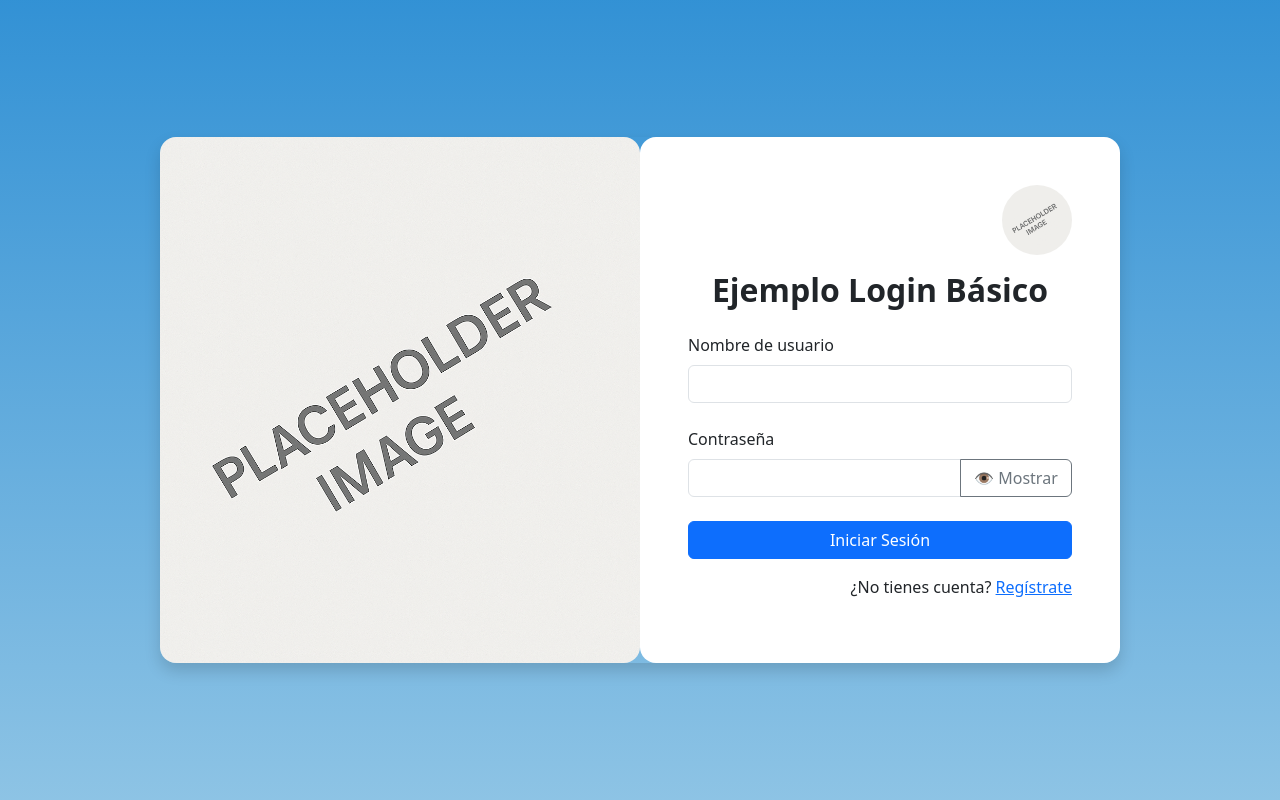
After one commit to ibaimoya/Sistemas-Distribuidos, a Spring app: template Práctica 2 - Spring Boot y API en Python/SpringPythonAPI/src/main/resources/templates/login.html in a window 1280 px wide. The commit adds this page. Run offline with Thymeleaf, Linux system fonts and the light colour scheme; the template is opened without the code that fills it, so the values that code supplies are empty.

Commit message:
Añadida primera versió del login.

```diff
--- a/Práctica 2 - Spring Boot y API en Python/SpringPythonAPI/src/main/resources/templates/index.html
+++ b/Práctica 2 - Spring Boot y API en Python/SpringPythonAPI/src/main/resources/templates/index.html
@@ -6,5 +6,11 @@
   </head>
   <body>
     <h1 th:text="'¡Hola, Spring Boot!'">¡Hola, Spring Boot!</h1>
+
+
+    <!-- Enlace al login -->
+    <p>
+        <a th:href="@{/login}">Iniciar sesión</a>
+    </p>
   </body>
 </html>
--- /dev/null
+++ b/Práctica 2 - Spring Boot y API en Python/SpringPythonAPI/src/main/resources/templates/login.html
@@ -0,0 +1,131 @@
+<!DOCTYPE html>
+<html lang="es">
+<head>
+    <meta charset="UTF-8">
+    <meta name="viewport" content="width=device-width, initial-scale=1.0">
+    <title>Login</title>
+    <link href="https://cdn.jsdelivr.net/npm/bootstrap@5.3.3/dist/css/bootstrap.min.css" rel="stylesheet">
+    <style>
+        body {
+            min-height: 100vh;
+            display: flex;
+            justify-content: center;
+            align-items: center;
+            margin: 0;
+            background: linear-gradient(to bottom,
+                    rgba(18,128,206,0.864),
+                    rgba(9,126,198,0.461));
+            background-repeat: no-repeat;
+        }
+        .bg {
+            /* fondo temporal */
+            background:url('/images/placeholder.png') center/cover no-repeat;
+        }
+        .error {
+            color: red;
+            font-size: 14px;
+        }
+        .btn-toggle-password {
+            min-width: 7rem;
+            display: inline-flex;
+            align-items: center;
+            justify-content: center;
+            gap: 0.25rem;
+        }
+    </style>
+</head>
+<body>
+
+    <div class="container w-75 rounded-4 shadow">
+        <div class="row nav-item-stretch">
+            <div class="col bg d-none d-lg-block col-md-5 col-lg-5 col-xl-6 rounded-4"></div>
+            <div class="col bg-white p-5 rounded-4">
+
+                <div class="text-end">
+                    <a th:href="@{/}">
+                        <img th:src="@{/images/placeholder.png}" width="70" style="border-radius:50%;" alt="">
+                    </a>
+                </div>
+                <h2 class="fw-bold text-center py-3">Ejemplo Login Básico</h2>
+
+                <form id="formularioLogin" th:action="@{/login}" method="post">
+
+                    <div class="mb-4">
+                        <label for="usuario" class="form-label">Nombre de usuario</label>
+                        <input type="text" class="form-control" id="usuario" name="usuario">
+                        <div class="error" id="usuarioError"></div>
+                    </div>
+
+                    <div class="mb-4">
+                        <label for="password" class="form-label">Contraseña</label>
+                        <div class="input-group">
+                            <input type="password" class="form-control" id="password" name="password">
+                            <button type="button"
+                                    class="btn btn-outline-secondary btn-toggle-password"
+                                    onclick="mostrarContraseña(event)">
+                              <span id="icono">👁</span>
+                              <span id="texto">Mostrar</span>
+                            </button>
+                        </div>
+                        <div class="error" id="passwordError"></div>
+                    </div>
+
+                    <div class="d-grid">
+                        <button type="submit" class="btn btn-primary">Iniciar Sesión</button>
+                    </div>
+                    <div class="my-3 text-end">
+                        <span>¿No tienes cuenta? <a th:href="@{/register}">Regístrate</a></span>
+                    </div>
+                </form>
+            </div>
+        </div>
+    </div>
+
+    <script>
+        // Alterna el tipo de campo contraseña.
+        function mostrarContraseña(event) {
+            var inputPassword = document.getElementById("password");
+            var boton = event.currentTarget;
+            var icono = boton.querySelector("#icono");
+            var texto = boton.querySelector("#texto");
+
+            if (inputPassword.type === "password") {
+                inputPassword.type = "text";
+                icono.textContent = "🙈";
+                texto.textContent = "Ocultar";
+            } else {
+                inputPassword.type = "password";
+                icono.textContent = "👁";
+                texto.textContent = "Mostrar";
+            }
+        }
+
+        // Valida el formulario antes de enviarlo.
+        document.getElementById("formularioLogin").addEventListener("submit", function(event) {
+            var usuario = document.getElementById("usuario").value.trim();
+            var password = document.getElementById("password").value.trim();
+            var usuarioError = document.getElementById("usuarioError");
+            var passwordError = document.getElementById("passwordError");
+
+            usuarioError.textContent = "";
+            passwordError.textContent = "";
+
+            var valido = true;
+
+            if (usuario === "") {
+                usuarioError.textContent = "El usuario es obligatorio.";
+                valido = false;
+            }
+            if (password === "") {
+                passwordError.textContent = "La contraseña es obligatoria.";
+                valido = false;
+            }
+            if (!valido) {
+                event.preventDefault();
+            }
+        });
+    </script>
+
+    <script src="https://cdn.jsdelivr.net/npm/bootstrap@5.3.3/dist/js/bootstrap.bundle.min.js"></script>
+</body>
+</html>
```
Also changed, not shown: Práctica 2 - Spring Boot y API en Python/SpringPythonAPI/src/main/java/es/ubu/lsi/SpringPythonAPI/controller/AuthenticationController.java (added, +23 -0 lines), Práctica 2 - Spring Boot y API en Python/SpringPythonAPI/src/main/java/es/ubu/lsi/SpringPythonAPI/controller/MainController.java (+6 -1 lines).
